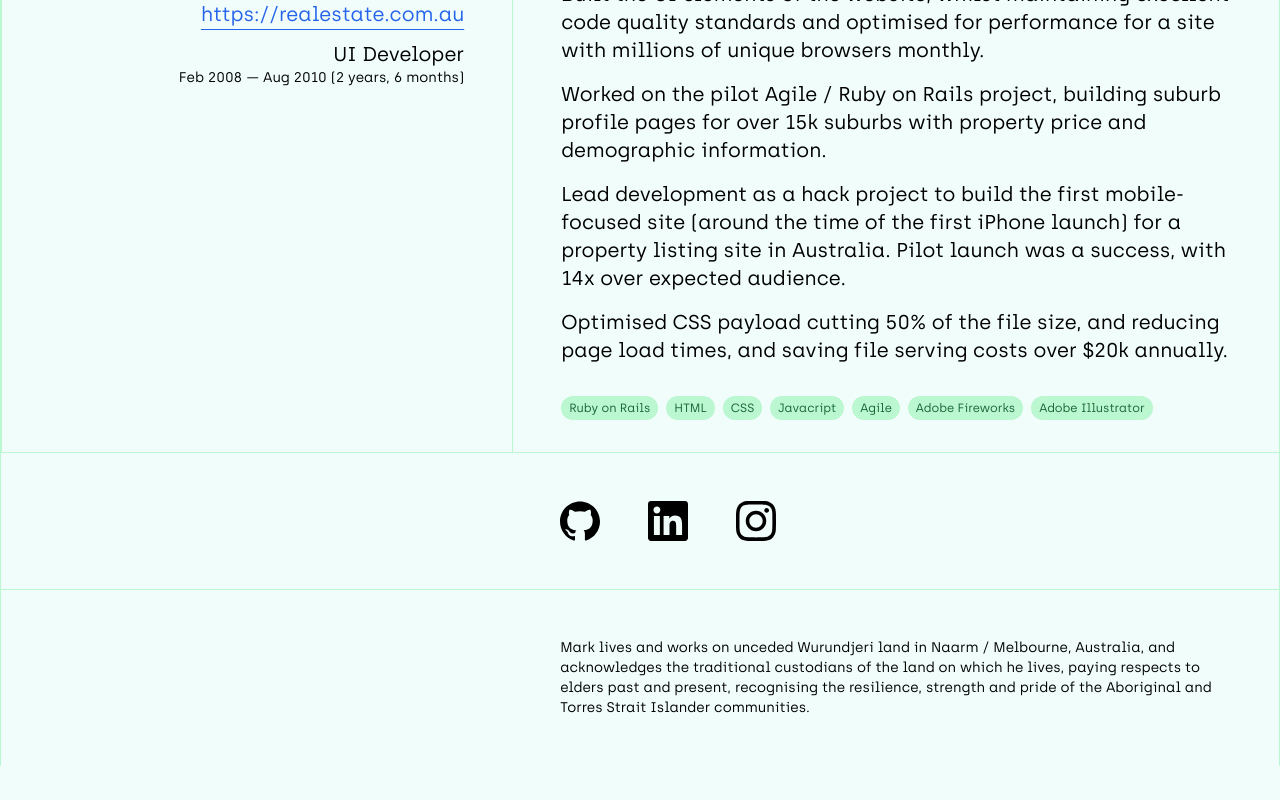
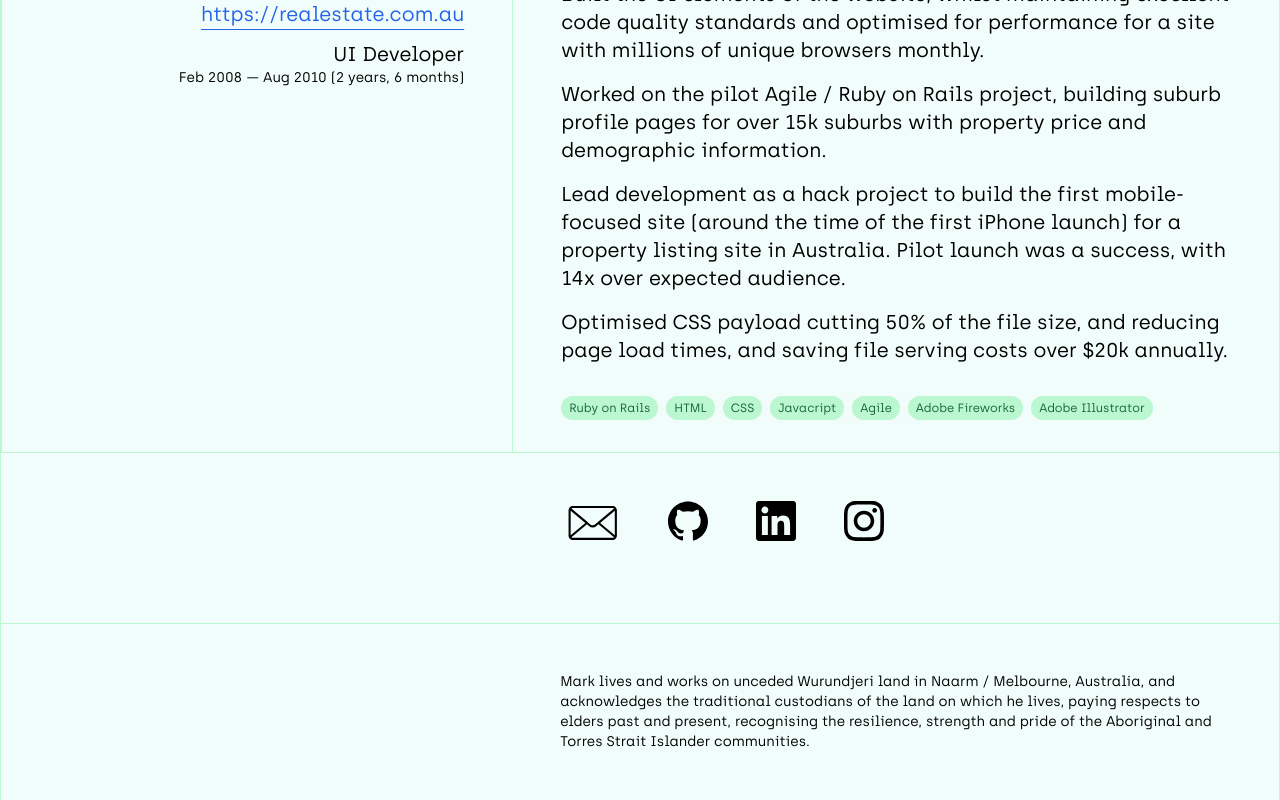
Before and after one commit to markcipolla/markcipolla.com, a Next.js app: page /cv in a window 1280 px wide. Shown: the part 5221-6021 px from the top of the page. Before the commit the page ends 5987 px from the top, so only its background shows below. Built offline with nearby package versions, Linux system fonts and the light colour scheme.

Commit message:
Add footer email link

```diff
--- a/src/components/Footer/index.tsx
+++ b/src/components/Footer/index.tsx
@@ -1,5 +1,6 @@
 import Image from "next/image";
 import { Block, ExternalLink, Section } from "@/components";
+import email from "./email.svg";
 import github from "./github.svg";
 import instagram from "./instagram.svg";
 import linkedin from "./linkedin.svg";
@@ -7,6 +8,7 @@ export const Footer = () => (
   <Section>
     <Block columns={3} className="col-start-3">
       <ul className="flex gap-12">
+        <li><ExternalLink href="mailto:mark@markcipolla.com"><Image width={60} src={email} alt="Email" /></ExternalLink></li>
         <li><ExternalLink href="https://github.com/markcipolla"><Image width={40} src={github} alt="GitHub" /></ExternalLink></li>
         <li><ExternalLink href="https://www.linkedin.com/in/mark-cipolla"><Image width={40} src={linkedin} alt="LinkedIn" /></ExternalLink></li>
         <li><ExternalLink href="https://www.instagram.com/dmaerk/"><Image width={40} src={instagram} alt="Instagram" /></ExternalLink></li>
```
Also changed, not shown: src/components/Footer/email.svg (added).
